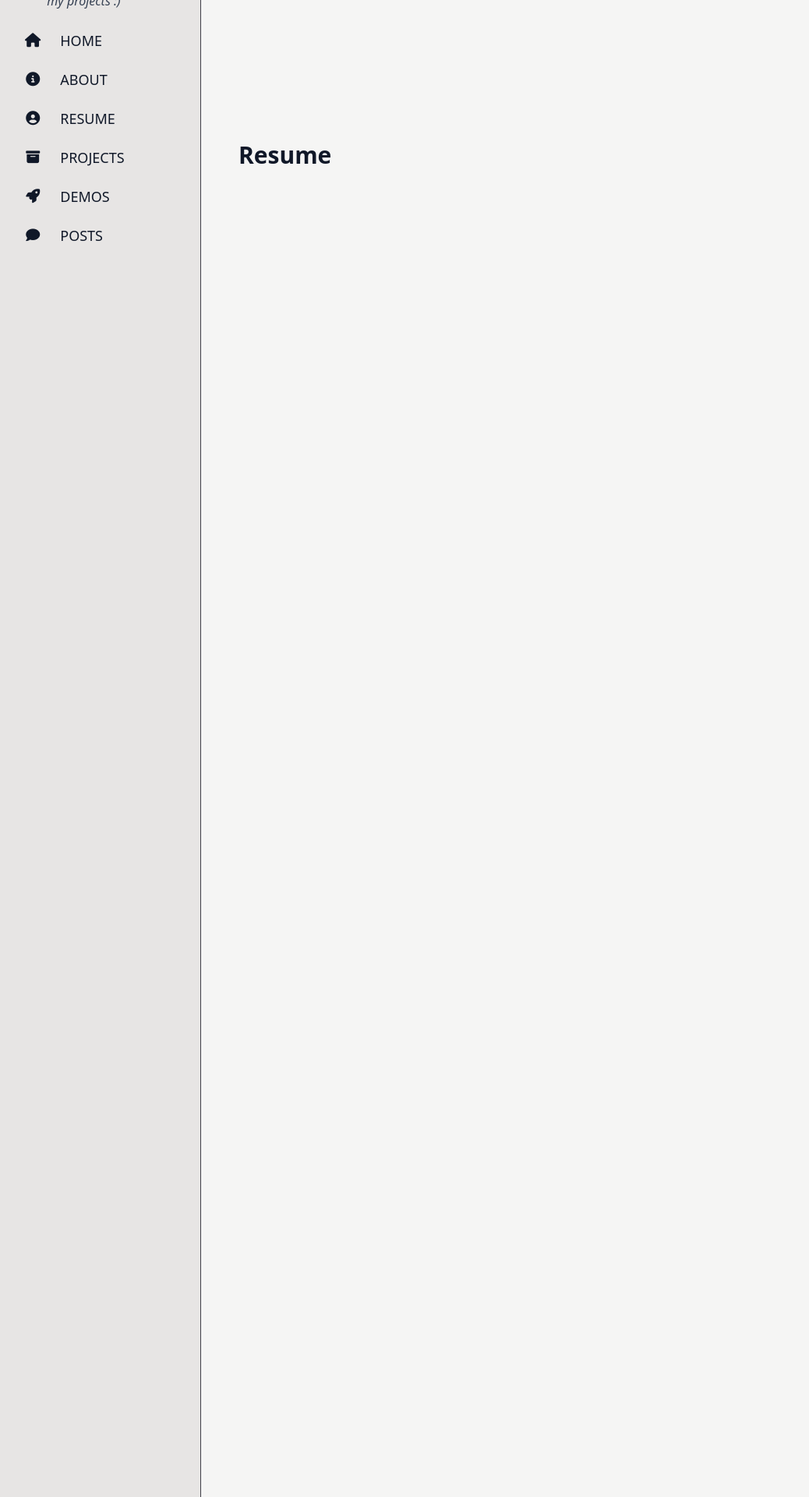
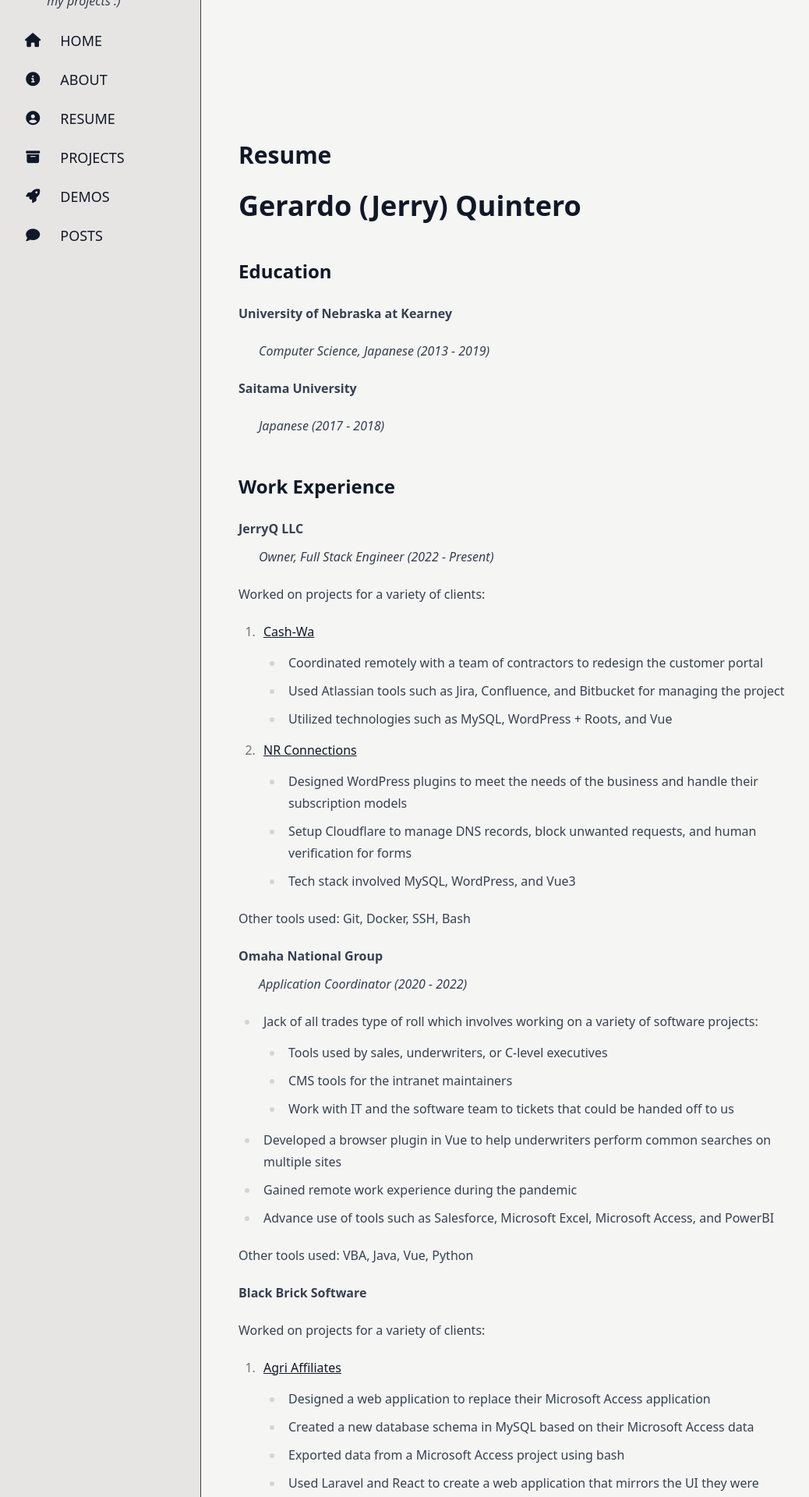
Before and after one commit to jerryq27/jerryq27.github.io, a Jekyll site: the page built from resume/index.md, in a window 1280 px wide. Shown: the part 335-2255 px from the top of the page at 78% size, without its empty margins (42-1080 px from the left). Built offline with Jekyll 4.4.1, drawn with Linux system fonts in a browser that asks for light colours; nearby versions of some CDN libraries; some of the changed text lies outside the part shown.

Commit message:
Added content for about and resume page.

```diff
--- a/about/index.html
+++ /dev/null
@@ -1,5 +0,0 @@
----
-layout: page
-title: About
-slug: about
----
--- a/assets/css/output.css
+++ b/assets/css/output.css
@@ -7,7 +7,6 @@
       "Segoe UI Emoji", "Segoe UI Symbol", "Noto Color Emoji";
     --font-mono: ui-monospace, SFMono-Regular, Menlo, Monaco, Consolas, "Liberation Mono",
       "Courier New", monospace;
-    --color-cyan-400: oklch(78.9% 0.154 211.53);
     --color-sky-500: oklch(68.5% 0.169 237.323);
     --color-rose-200: oklch(89.2% 0.058 10.001);
     --color-rose-500: oklch(64.5% 0.246 16.439);
@@ -27,6 +26,7 @@
     --color-stone-950: oklch(14.7% 0.004 49.25);
     --spacing: 0.25rem;
     --container-lg: 32rem;
+    --container-xl: 36rem;
     --text-sm: 0.875rem;
     --text-sm--line-height: calc(1.25 / 0.875);
     --text-lg: 1.125rem;
@@ -38,7 +38,6 @@
     --text-4xl: 2.25rem;
     --text-4xl--line-height: calc(2.5 / 2.25);
     --font-weight-bold: 700;
-    --radius-md: 0.375rem;
     --radius-lg: 0.5rem;
     --default-transition-duration: 150ms;
     --default-transition-timing-function: cubic-bezier(0.4, 0, 0.2, 1);
@@ -625,9 +624,6 @@
   .mr-2 {
     margin-right: calc(var(--spacing) * 2);
   }
-  .mr-4 {
-    margin-right: calc(var(--spacing) * 4);
-  }
   .mb-1 {
     margin-bottom: calc(var(--spacing) * 1);
   }
@@ -643,6 +639,13 @@
   .table {
     display: table;
   }
+  .size-\[30vh\] {
+    width: 30vh;
+    height: 30vh;
+  }
+  .h-\[150px\] {
+    height: 150px;
+  }
   .h-full {
     height: 100%;
   }
@@ -655,20 +658,14 @@
   .min-h-\[10vh\] {
     min-height: 10vh;
   }
-  .w-1 {
-    width: calc(var(--spacing) * 1);
-  }
-  .w-1\/6 {
-    width: calc(1/6 * 100%);
-  }
-  .w-\[30vw\] {
-    width: 30vw;
-  }
-  .w-\[300px\] {
-    width: 300px;
+  .w-\[150px\] {
+    width: 150px;
   }
   .w-full {
     width: 100%;
+  }
+  .w-xl {
+    width: var(--container-xl);
   }
   .max-w-\[55vw\] {
     max-width: 55vw;
@@ -681,9 +678,6 @@
   }
   .flex-1 {
     flex: 1;
-  }
-  .flex-2 {
-    flex: 2;
   }
   .flex-3 {
     flex: 3;
@@ -763,9 +757,6 @@
   .border-gray-900 {
     border-color: var(--color-gray-900);
   }
-  .border-rose-200 {
-    border-color: var(--color-rose-200);
-  }
   .border-transparent {
     border-color: transparent;
   }
@@ -777,6 +768,12 @@
   }
   .bg-stone-200 {
     background-color: var(--color-stone-200);
+  }
+  .object-contain {
+    object-fit: contain;
+  }
+  .object-cover {
+    object-fit: cover;
   }
   .p-4 {
     padding: calc(var(--spacing) * 4);
--- a/resume/index.html
+++ /dev/null
@@ -1,5 +0,0 @@
----
-layout: page
-title: Resume
-slug: resume
----
--- /dev/null
+++ b/resume/index.md
@@ -0,0 +1,161 @@
+---
+layout: page
+title: Resume
+slug: resume
+icon: fas fa-circle-user
+---
+
+# Gerardo (Jerry) Quintero
+
+## Education
+
+**University of Nebraska at Kearney**
+
+: _Computer Science, Japanese (2013 - 2019)_
+
+**Saitama University**
+
+: _Japanese (2017 - 2018)_
+
+## Work Experience
+
+**JerryQ LLC**
+: _Owner, Full Stack Engineer (2022 - Present)_
+
+Worked on projects for a variety of clients:
+
+1. [Cash-Wa](https://web.cashwa.com/)
+  - Coordinated remotely with a team of contractors to redesign the customer portal
+  - Used Atlassian tools such as Jira, Confluence, and Bitbucket for managing the project
+  - Utilized technologies such as MySQL, WordPress + Roots, and Vue
+1. [NR Connections](https://nrconnections.com/)
+  - Designed WordPress plugins to meet the needs of the business and handle their subscription models
+  - Setup Cloudflare to manage DNS records, block unwanted requests, and human verification for forms
+  - Tech stack involved MySQL, WordPress, and Vue3
+
+Other tools used: Git, Docker, SSH, Bash
+
+**Omaha National Group**
+: _Application Coordinator (2020 - 2022)_
+
+- Jack of all trades type of roll which involves working on a variety of software projects:
+  - Tools used by sales, underwriters, or C-level executives
+  - CMS tools for the intranet maintainers
+  - Work with IT and the software team to tickets that could be handed off to us
+- Developed a browser plugin in Vue to help underwriters perform common searches on multiple sites
+- Gained remote work experience during the pandemic
+- Advance use of tools such as Salesforce, Microsoft Excel, Microsoft Access, and PowerBI
+
+Other tools used: VBA, Java, Vue, Python
+
+**Black Brick Software**
+
+Worked on projects for a variety of clients:
+
+1. [Agri Affiliates](https://agriaffiliates.com/)
+  - Designed a web application to replace their Microsoft Access application
+  - Created a new database schema in MySQL based on their Microsoft Access data
+  - Exported data from a Microsoft Access project using bash
+  - Used Laravel and React to create a web application that mirrors the UI they were used to with Access forms
+  - Integrated Google Cloud Storage to store attachments tied to the Access application such as PDFs
+
+1. [Simple Laundry Technology](https://simplelaundrytechnology.com/)
+  - Developed an Android application to track customer laundry being picked up by company trucks
+  - Used a Groker RFID scanner to scan tags sewn into clothes
+  - Used Groker's API get the RFID Scanner working with Android
+  - Designed a SQLite database to store scan information from laundry tags and data from company servers
+  - Created two versions of the Android app to target different customers using Gradle flavors
+  - Worked with the client's developer to ensure that data sent to their software is processed and formatted correctly
+
+Other tools used: Git, Kotlin, Python
+
+**Phynd Technologies, Inc**
+: _Software Developer, QA (2014 - 2017)_
+
+1. Development Work
+  - Developed server-side Python tools for data management
+  - Developed and maintained a core Python application which scraped websites and downloaded files for the company
+  - The application also included a built-in notifications and logging system
+1. QA Work
+  - Automated test cases using Selenium
+  - Helped maintain techincal documentation
+  - Inspected data before being processed by internal software
+
+Other tools used: MSSQL, JavaScript
+
+**University of Nebraska at Kearney - Learning Commons**
+: _Computer Science Tutor (2014 - 2017)_
+
+- Reviewed course materials and completed the assignments to better help students who visited
+- Studied techniques to be a more effective tutor and received a Master Level 3 certification
+- Learned to read other people's code, understand it, and spot potential errors
+- Translated complicated technical concepts into an understandable explanation for each student
+
+## Technical Skills
+
+### Languages
+- Python
+    - Django
+- JavaScript
+    - Vue
+    - React
+    - jQuery
+    - TypeScript
+- PHP
+    - WordPress
+    - Laravel
+- Java
+    - Android
+    - Spring
+- SQL
+    - MySQL
+    - SQLite
+
+### Tools
+- Git
+- Docker
+- Linux
+    - SSH
+    - Virtualmin
+    - Cron scheduling
+    - Neovim
+- Atlassian
+    - Jira
+    - Bitbucket
+    - Confluence
+- Microsoft Excel
+    - VBA
+- Microsoft Access
+    - MSSQL
+
+{% comment %}
+<div id="tags" class="d-flex flex-wrap mx-xl-2">
+  {% assign tags = '' | split: '' %}
+  {% for t in site.tags %}
+    {% assign tags = tags | push: t[0] %}
+  {% endfor %}
+
+  {% assign sorted_tags = tags | sort_natural %}
+
+  {% for t in sorted_tags %}
+    <div>
+      <a class="tag" href="{{ t | slugify | url_encode | prepend: '/tags/' | append: '/' | relative_url }}">
+        {{ t -}}
+        <span class="text-muted">{{ site.tags[t].size }}</span>
+      </a>
+    </div>
+  {% endfor %}
+</div>
+{% endcomment %}
+
+## Languages
+
+- Japanese
+- Spanish
+
+## References
+
+- David Hayes, _Owner, Black Brick Software_, [david@blackbrick.software](mailto:david@blackbrick.software), (308) 660-4654
+- Adrian Sanabria-Diaz, _Owner, Tiempo LLC_, [adrian@tiempo.llc](mailto:adrian@tiempo.llc), (308) 830-1195
+- Dr. Sherri Harms, _Former Chair, UNK CSIT Department_, [sherriweitlharms@creighton.edu](mailto:sherriweitlharms@creighton.edu), (402) 280-4061
+- Keri Pearson, _Program Coordinator, Learning Commons_, [pearsonka@unk.edu](mailto:pearsonka@unk.edu), (308) 865-8728
```
Also changed, not shown: about/index.md (added, +11 -0 lines), assets/img/jerry.jpeg (added).
